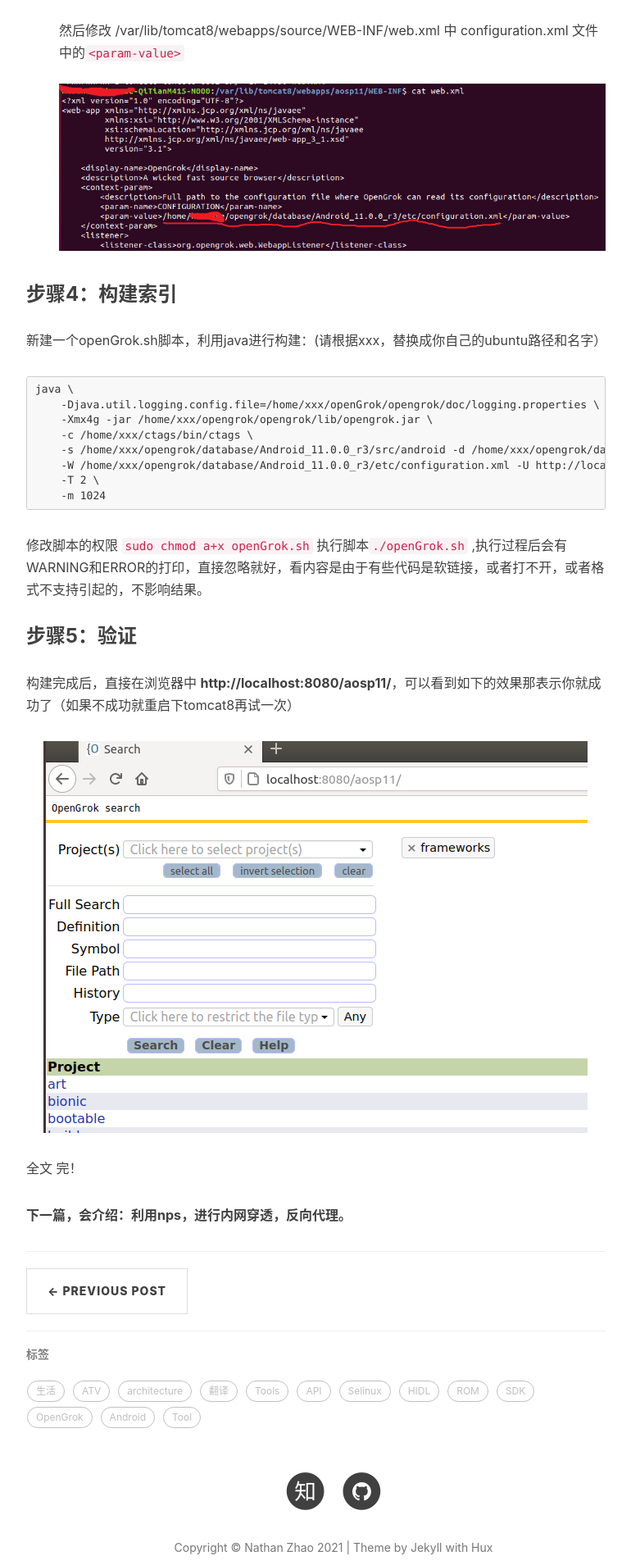
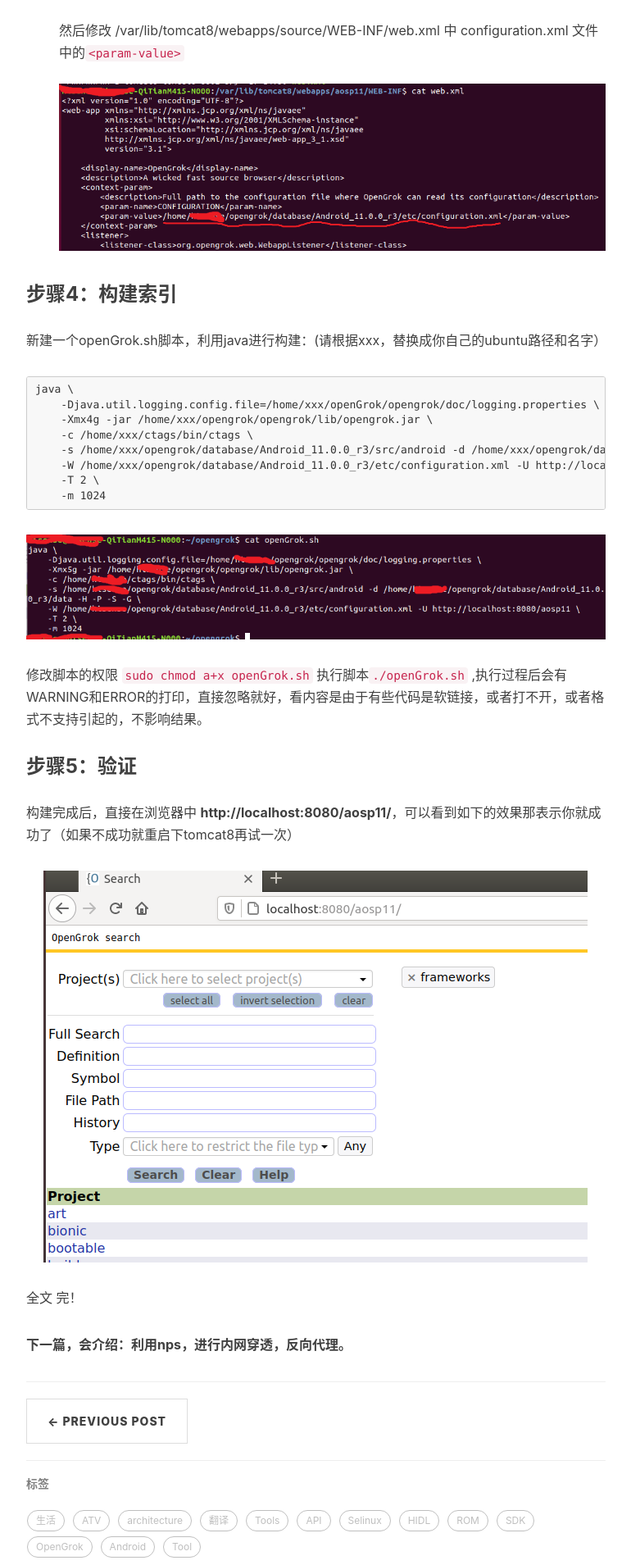
Before and after one commit to Nathan-Feng/Nathan-Feng.github.io, a Jekyll site: the page built from _posts/2021-03-18-android-opengrok.md, in a window 1280 px wide. Shown: the part 4491-6400 px from the top of the page at 82% size, without its empty margins (233-1003 px from the left). Built offline with Jekyll 4.4.1, drawn with Linux system fonts in a browser that asks for light colours; nearby versions of some CDN libraries; comment, search, counter and statistics services are not loaded.

Commit message:
add new artical for opengrok

````diff
--- a/_posts/2021-03-18-android-opengrok.md
+++ b/_posts/2021-03-18-android-opengrok.md
@@ -143,6 +143,8 @@
     -m 1024
 ```
 
+![opengrok-start](/img/opengrok-android/opengrok-start.png)
+
 修改脚本的权限 `sudo chmod a+x openGrok.sh`
 执行脚本`./openGrok.sh` ,执行过程后会有WARNING和ERROR的打印，直接忽略就好，看内容是由于有些代码是软链接，或者打不开，或者格式不支持引起的，不影响结果。
 
````
